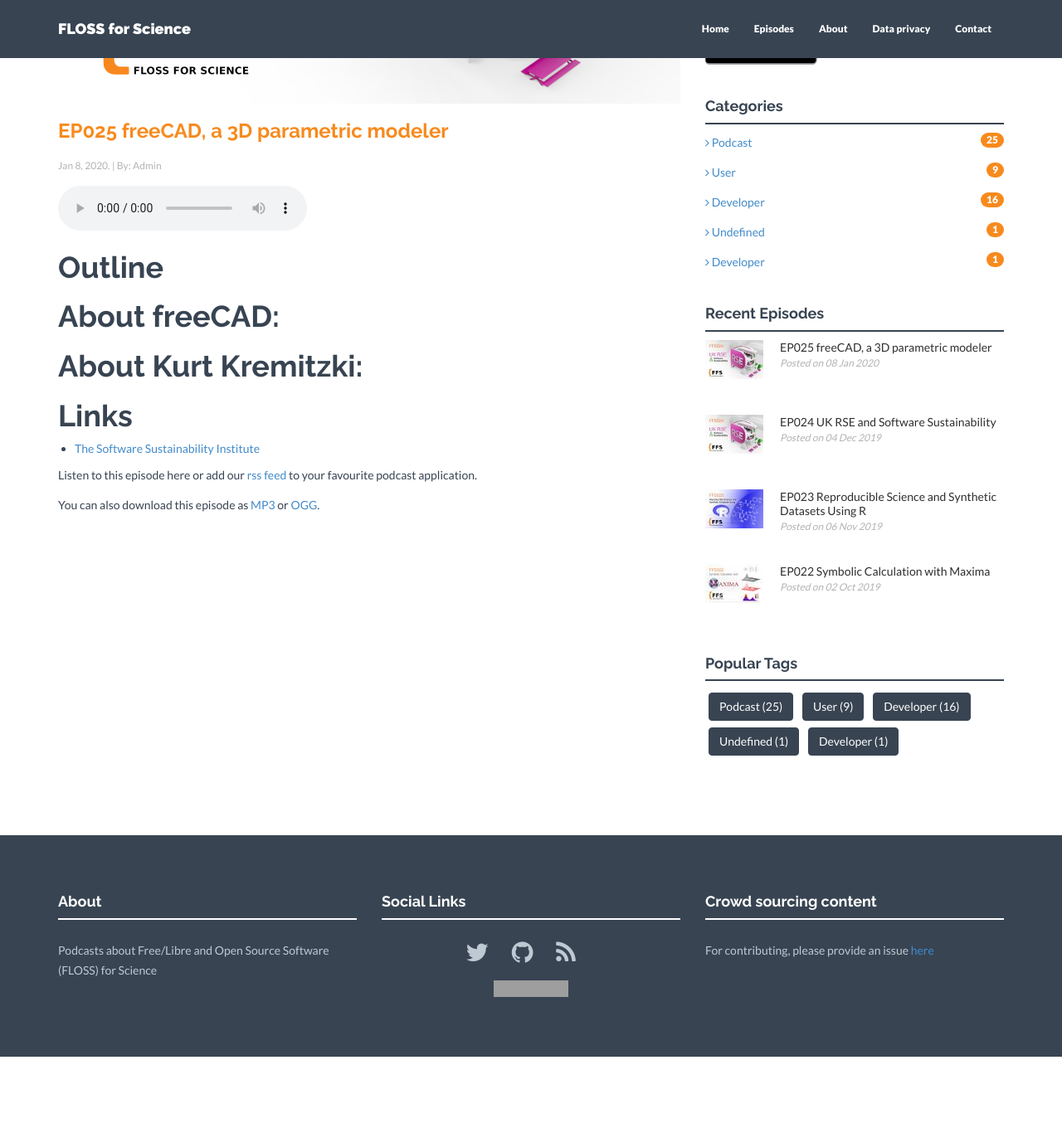
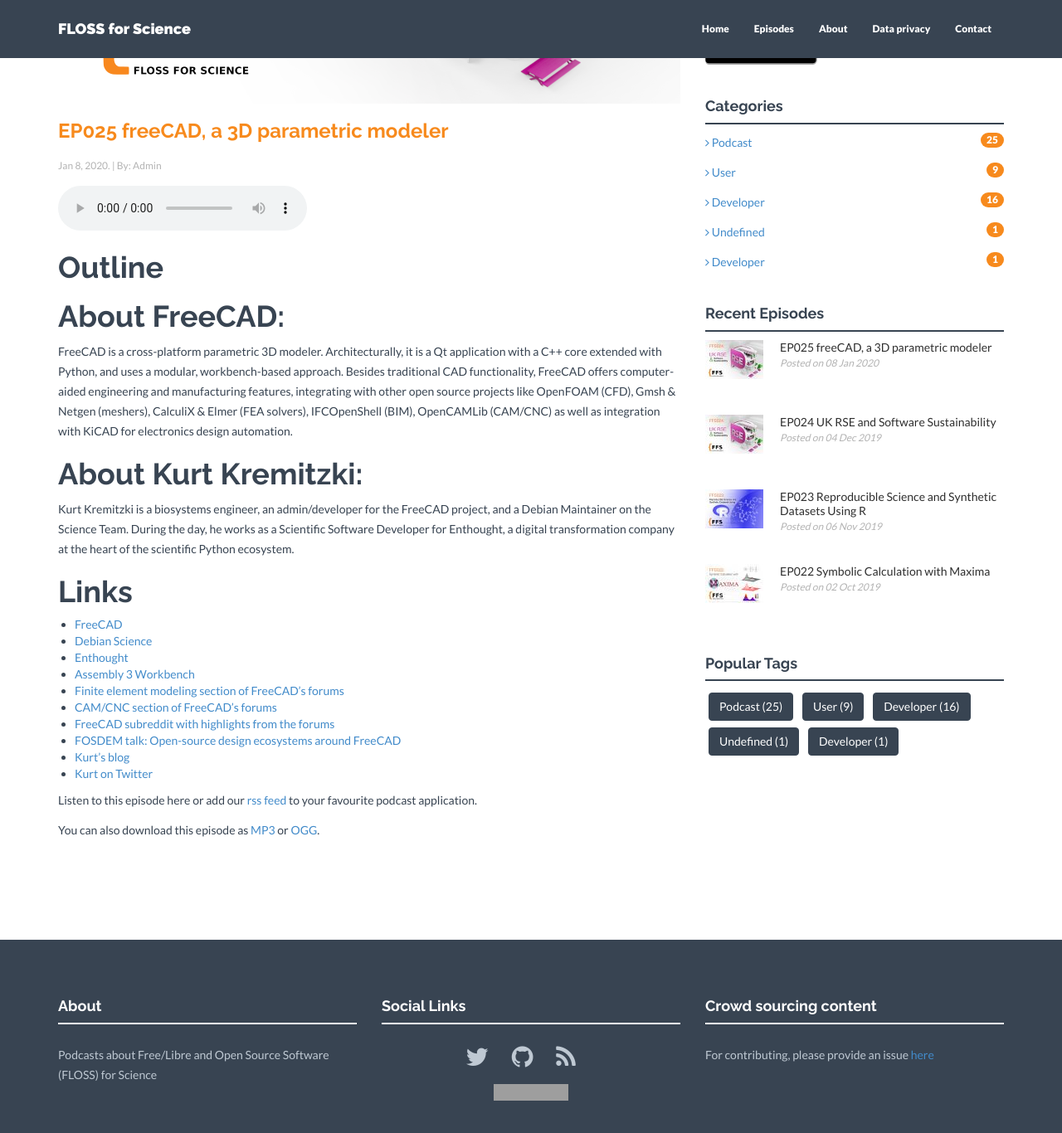
Before and after one commit to FLOSSforScience/FLOSSforScience.github.io, a Jekyll site: the page built from _posts/2020-01-01-season3-episode1.markdown, in a window 1280 px wide and 1400 px high, scrolled down 631 px. Shown: the top 1366 px of the window at 83% size. Built offline with Jekyll 4.4.1, drawn with Linux system fonts in a browser that asks for light colours; nearby versions of some CDN libraries; before the commit the page ends 1905 px from its top, so only the background shows below that; grey boxes are pictures that could not be loaded.

Commit message:
Update 2020-01-01-season3-episode1.markdown

```diff
--- a/_posts/2020-01-01-season3-episode1.markdown
+++ b/_posts/2020-01-01-season3-episode1.markdown
@@ -79,15 +79,26 @@
 # Outline
 
 
-# About freeCAD:
+# About FreeCAD:
 
+FreeCAD is a cross-platform parametric 3D modeler. Architecturally, it is a Qt application with a C++ core extended with Python, and uses a modular, workbench-based approach. Besides traditional CAD functionality, FreeCAD offers computer-aided engineering and manufacturing features, integrating with other open source projects like OpenFOAM (CFD), Gmsh & Netgen (meshers), CalculiX & Elmer (FEA solvers), IFCOpenShell (BIM), OpenCAMLib (CAM/CNC) as well as integration with KiCAD for electronics design automation.
 
 # About Kurt Kremitzki:
 
+Kurt Kremitzki is a biosystems engineer, an admin/developer for the FreeCAD project, and a Debian Maintainer on the Science Team. During the day, he works as a Scientific Software Developer for Enthought, a digital transformation company at the heart of the scientific Python ecosystem.
 
 # Links
 
-* [The Software Sustainability Institute](www.software.ac.uk)
+* [FreeCAD](https://www.freecadweb.org)
+* [Debian Science](https://wiki.debian.org/DebianScience)
+* [Enthought](https://www.enthought.com/)
+* [Assembly 3 Workbench](https://github.com/realthunder/FreeCAD_assembly3)
+* [Finite element modeling section of FreeCAD's forums](https://forum.freecadweb.org/viewforum.php?f=18)
+* [CAM/CNC section of FreeCAD's forums](https://forum.freecadweb.org/viewforum.php?f=15)
+* [FreeCAD subreddit with highlights from the forums](https://www.reddit.com/r/FreeCAD)
+* [FOSDEM talk: Open-source design ecosystems around FreeCAD](https://fosdem.org/2020/schedule/event/freecad/)
+* [Kurt's blog](https://www.kwk.systems/blog/)
+* [Kurt on Twitter](https://www.twitter.com/thekurtwk)
 
 
 Listen to this episode here or add our [rss feed](https://flossforscience.com/feed.xml) to your favourite podcast application.
```
